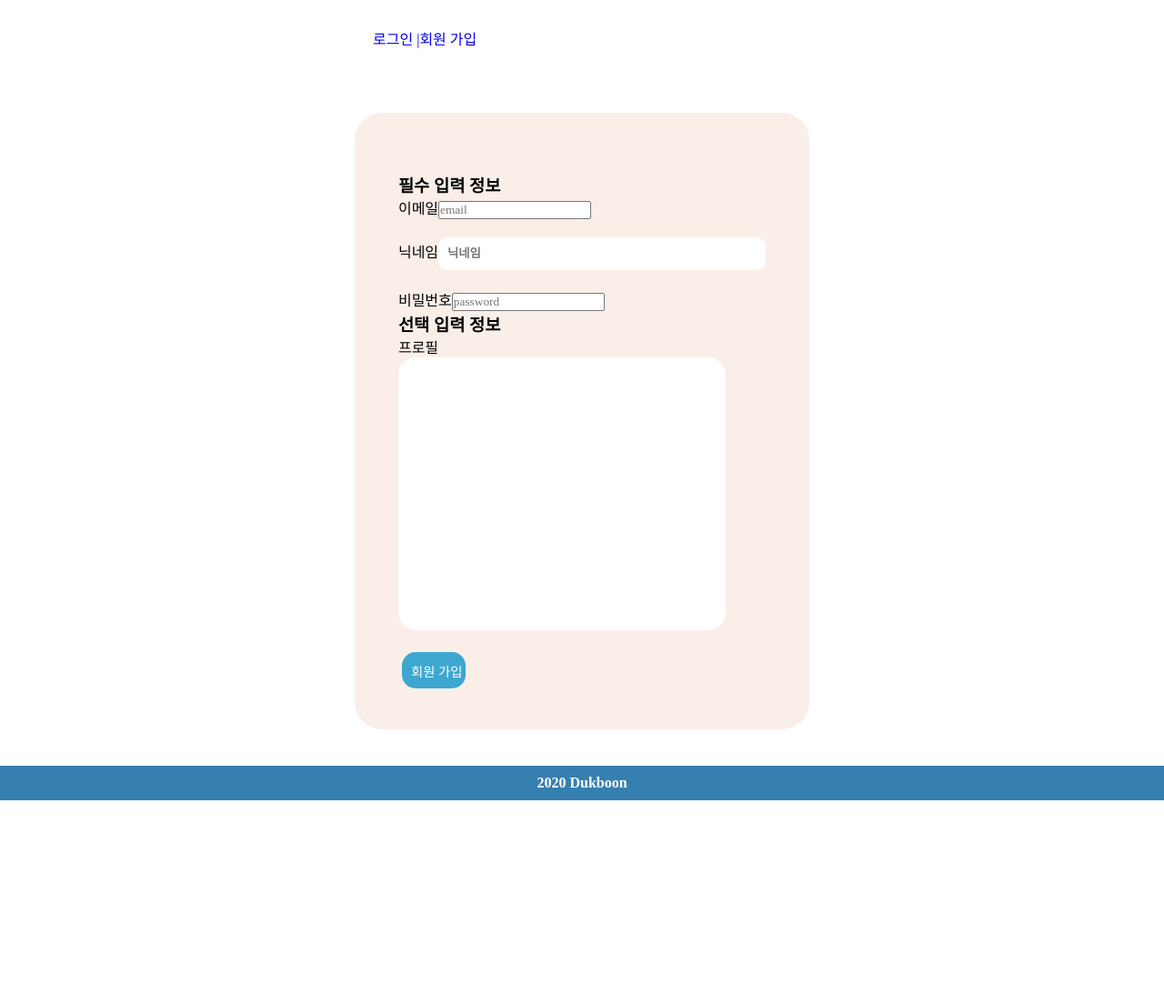
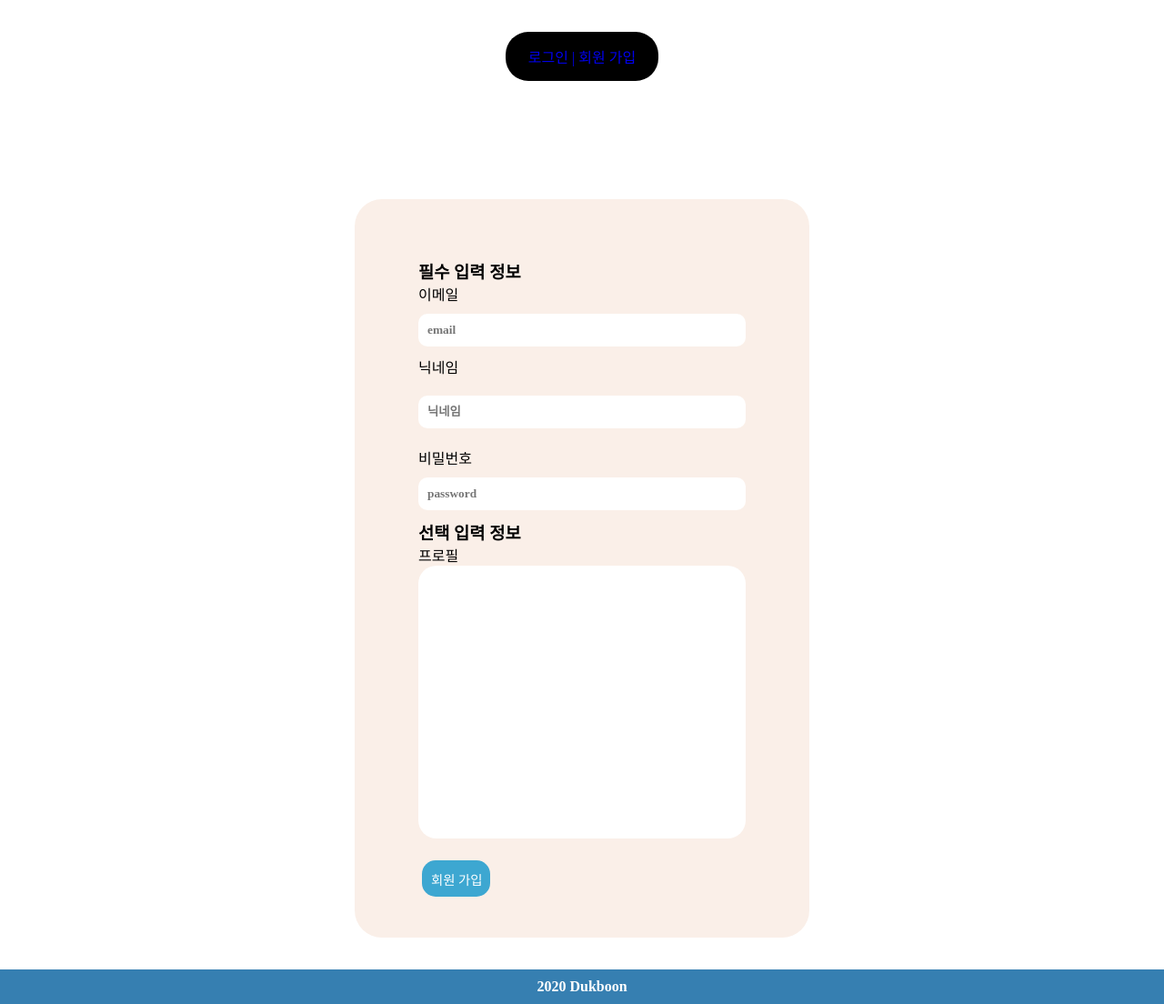
Before and after one commit to dev-dain/Node-Lecture, a Node project: template project/views/join.pug in a window 1280 px wide. Shown: the part 80-1184 px from the top of the page at 91% size. Before the commit the page ends 960 px from the top, so only its background shows below. Run offline with Node 20 templates, Linux system fonts and the light colour scheme; the template is opened without the code that fills it, so the values that code supplies are empty; some web fonts are replaced.

Commit message:
CSS 스타일 변경, pug 구조 약간 변경

```diff
--- a/project/public/css/style.css
+++ b/project/public/css/style.css
@@ -50,6 +50,21 @@ header {
 }
 .container > * {
   padding: 10px 20px;
+  margin: 15px 0;
+}
+.login-box {
+  align-self: center;
+  padding: 15px 25px;
+  border-radius: 25px;
+  background: #000;
+  color: #fff;
+  text-align: center;
+}
+.login-box > a:visited {
+  color: rgb(192, 104, 233);
+}
+.login-box > a:hover {
+  color: #fff;
 }
 ol {
   margin-left: 15px;
@@ -60,7 +75,7 @@ form {
 .btn, input[type="submit"] {
   border: none;
   display: inline-block;
-  width: 70px;
+  width: 75px;
   height: 40px;
   padding: 10px;
   margin: 0 4px;
@@ -91,7 +106,7 @@ section > * {
 h2 {
   padding: 10px 0;
 }
-input[type="text"] {
+input[type="text"], input[type="email"], input[type="password"] {
   border: none;
   border-radius: 10px;
   padding: 10px;
@@ -99,6 +114,9 @@ input[type="text"] {
   width: 45vh;
   margin: 20px 0;
   font-weight: bold;
+}
+input[type="email"], input[type="password"] {
+  margin: 10px 0;
 }
 textarea {
   border: none;
--- a/project/views/header.pug
+++ b/project/views/header.pug
@@ -1,10 +1,11 @@
 mixin get-header(nickname)
   if (nickname)
-    p #{nickname} |
+    .login-box Hi, #{nickname}!
+      br
       a.header-btn(href="/auth/logout") 로그아웃 |
       a.header-btn(href="/auth/deactivate") 회원탈퇴 |
       a.header-btn(href="/auth/update") 회원 정보 수정
   else
-    p
+    .login-box
       a.header-btn(href="/auth/login") 로그인 |
       a.header-btn(href="/auth/join") 회원 가입
--- a/project/views/join.pug
+++ b/project/views/join.pug
@@ -6,12 +6,15 @@ block content
       h3 필수 입력 정보
       p
         label(for="email") 이메일
+        br
         input(type="email" id="email" name="email" placeholder="email" required)
       p
         label(for="nickname") 닉네임
+        br
         input(type="text" id="nickname" name="nickname" placeholder="닉네임" required)
       p
         label(for="pw") 비밀번호
+        br
         input(type="password" id="pw" name="pw" placeholder="password" required)
     p
       h3 선택 입력 정보
--- a/project/views/update-user.pug
+++ b/project/views/update-user.pug
@@ -6,12 +6,15 @@ block content
       h3 필수 입력 정보
       p
         label(for="email") 이메일
+        br
         input(type="email" id="email" name="email" placeholder="email" value=`${email}` required readonly)
       p
         label(for="nickname") 닉네임
+        br
         input(type="text" id="nickname" name="nickname" placeholder="닉네임" value=`${nickname}` required)
       p
         label(for="pw") 비밀번호
+        br
         input(type="password" id="pw" name="pw" placeholder="password" required)
     p
       h3 선택 입력 정보
```
